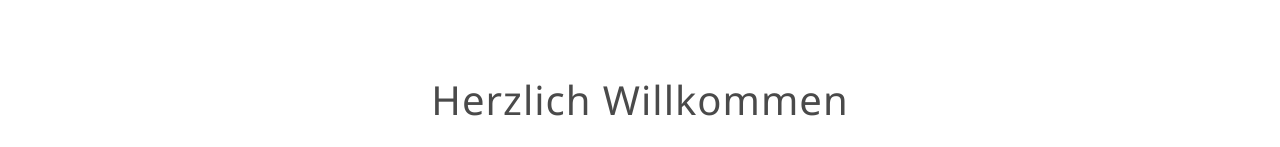
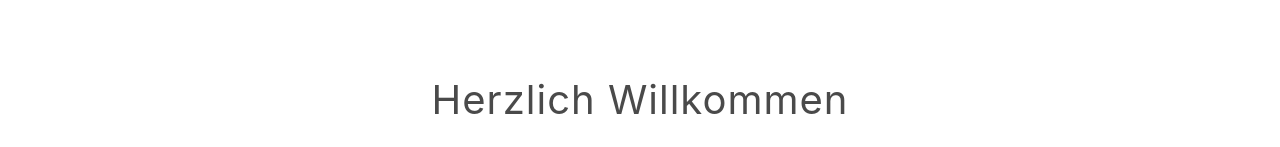
Before and after one commit to lauhard/lisamarieloof, a SvelteKit app: page / in a window 1280 px wide. Shown: the part 800-947 px from the top of the page. Built offline with nearby package versions, Linux system fonts and the light colour scheme.

Commit message:
apple styling

```diff
--- a/src/app.css
+++ b/src/app.css
@@ -12,15 +12,8 @@
 
 :root {
   --font-body:
-      // Arial,
       -apple-system,
-      // BlinkMacSystemFont,
-      // Oxygen,
-      // Ubuntu,
-      // Cantarell,
       "Open Sans",
-      // "Helvetica Neue",
-      // "Poiret One",
       "Segoe UI",
       sans-serif;
   --content-width: 1240px;
@@ -132,7 +125,7 @@ html body h3,
 html body h4,
 html body h5,
 html body h6 {
-  font-family: "Segoe UI";
+  font-family: var(--font-body);
   font-weight: 400;
   letter-spacing: 1px;
   margin: 0;
--- a/src/app.scss
+++ b/src/app.scss
@@ -12,15 +12,8 @@
 
 :root {
     --font-body:
-        // Arial,
         -apple-system,
-        // BlinkMacSystemFont,
-        // Oxygen,
-        // Ubuntu,
-        // Cantarell,
         'Open Sans',
-        // 'Helvetica Neue',
-        // 'Poiret One',
         'Segoe UI',
         sans-serif;
 
@@ -41,7 +34,6 @@
     --svg-icon-fill: #060000;
     --svg-icon-stroke: #060000;
     --font-family: 'Segoe UI',  sans-serif, -apple-system !important;
-    // --font-family: 'Open Sans', sans-serif;
 
 }
 
@@ -143,7 +135,7 @@ html {
         h4,
         h5,
         h6 {
-            font-family: "Segoe UI";
+            font-family: var(--font-body);
             font-weight: 400;
             letter-spacing: 1px;
             margin: 0;
```
Also changed, not shown: 1 other file (tests, documents, lock files or other folders).
